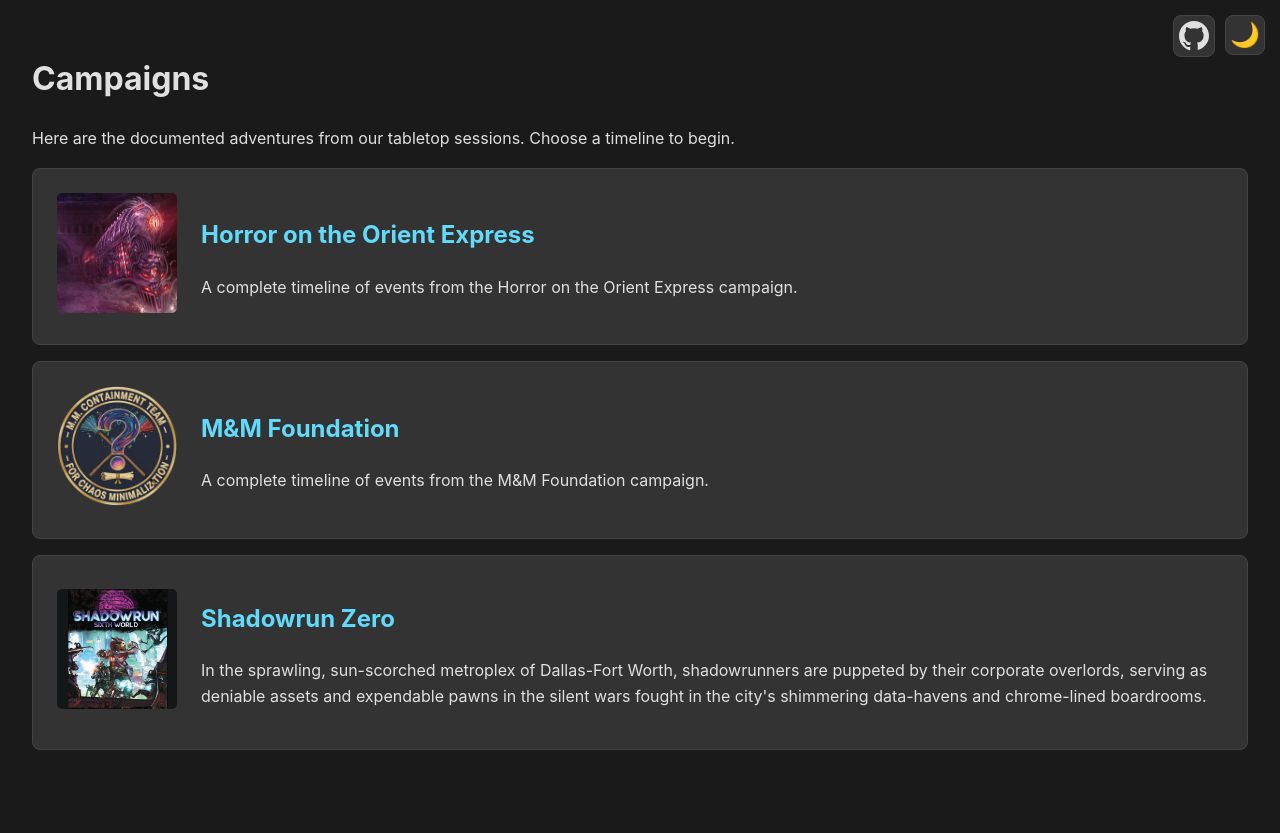
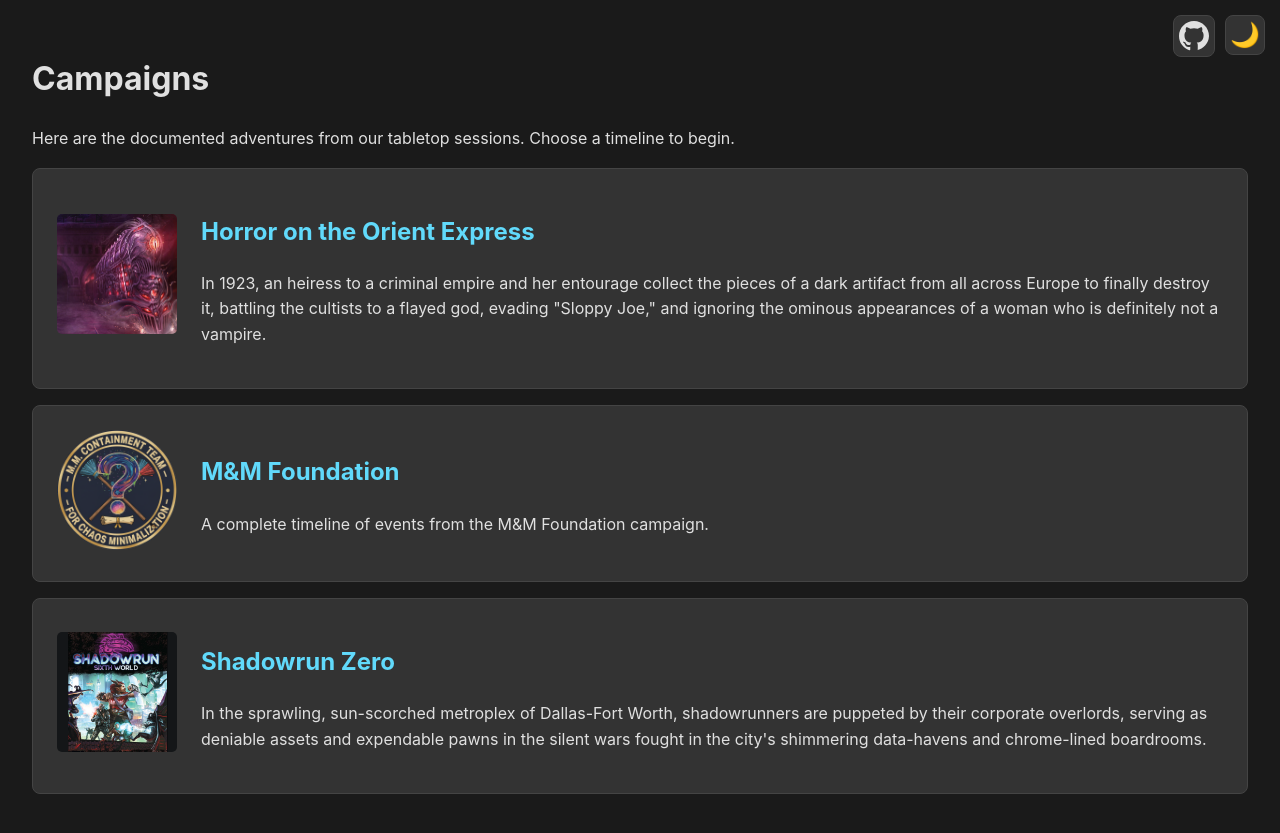
Before and after one commit to TabletopAdventures/tabletopadventures.github.io, a Jekyll site: the page built from index.md, in a window 1280 px wide. Shown: the top 833 px of the page. Built offline with Jekyll 4.4.1, drawn with Linux system fonts in a browser that asks for light colours.

Commit message:
Update _config.yml

```diff
--- a/_config.yml
+++ b/_config.yml
@@ -35,6 +35,7 @@
     title: "Horror on the Orient Express"
     permalink: /:collection/:name/
     icon: "/assets/images/horror_on_the_orient_express/HotOE-Icon.webp"
+    description: "In 1923, an heiress to a criminal empire and her entourage collect the pieces of a dark artifact from all across Europe to finally destroy it, battling the cultists to a flayed god, evading \"Sloppy Joe,\" and ignoring the ominous appearances of a woman who is definitely not a vampire."
 
 # Defaults for all pages and collections
 defaults:
```
